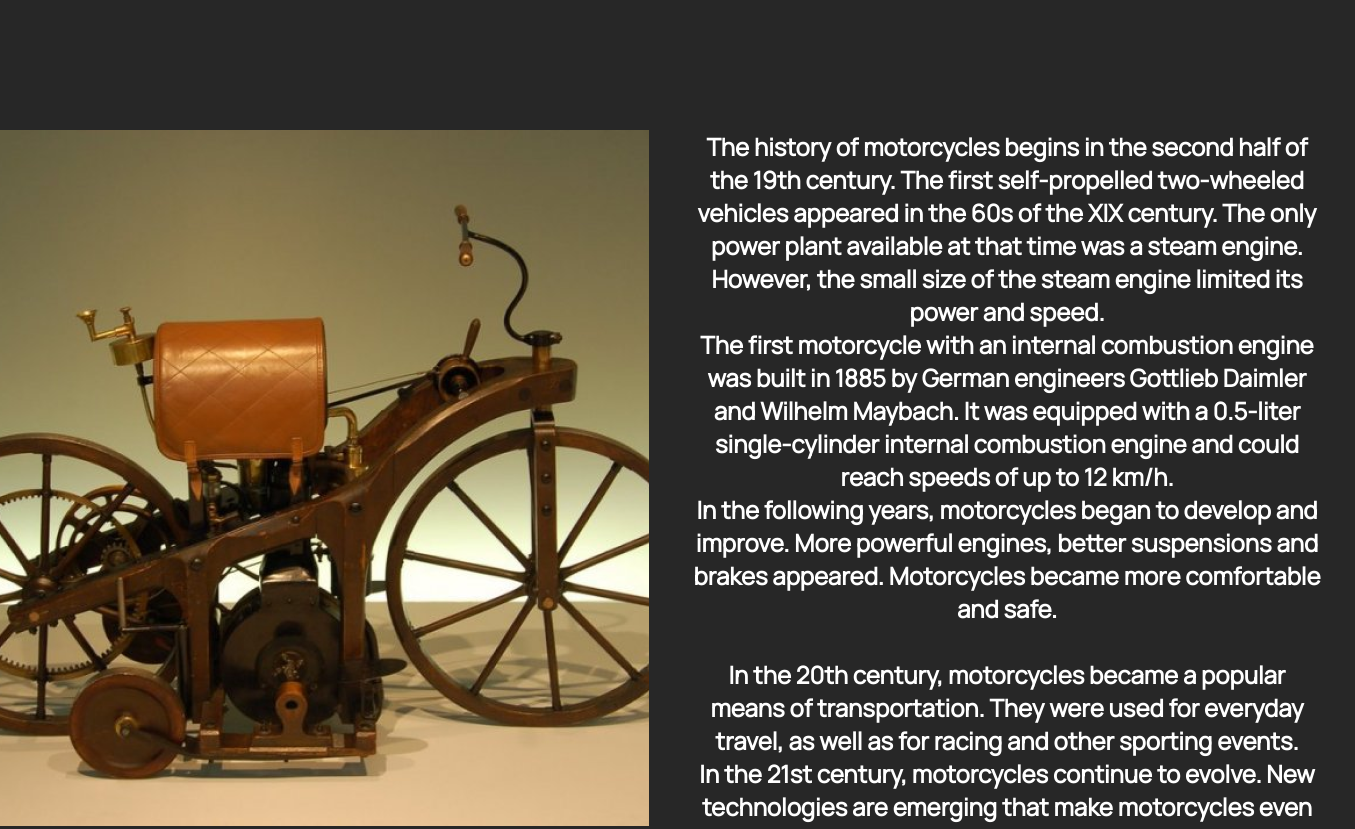
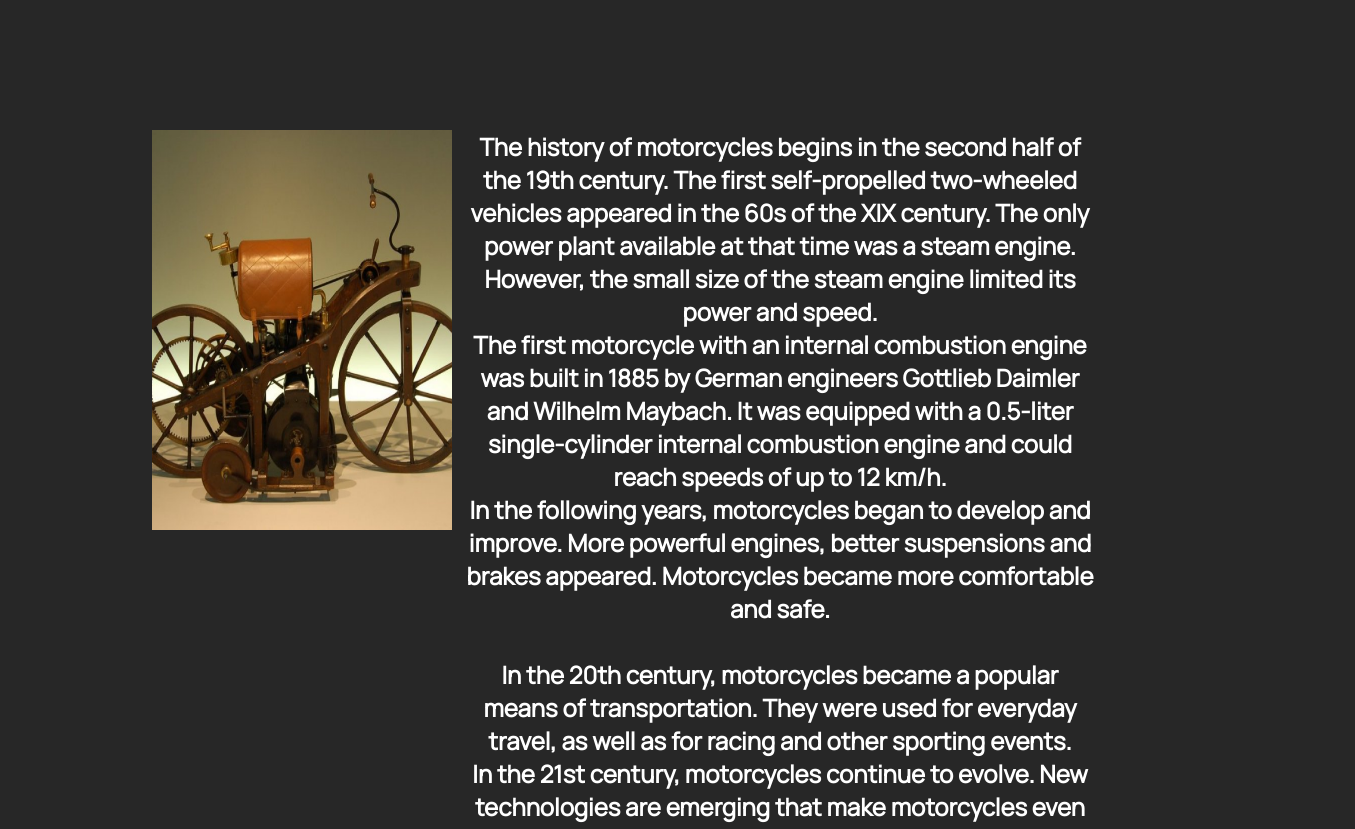
Before and after one commit to Maksutkas/website, a plain HTML site: page index.html in a window 1280 px wide. Shown: the part 3240-4069 px from the top of the page, 1355 px wide, since content can reach past the window. Drawn offline with Linux system fonts and the light colour scheme.

Commit message:
Second commit

```diff
--- a/css/style.css
+++ b/css/style.css
@@ -162,6 +162,8 @@ main{
     text-align: center;
   }
   .context{
+    position: relative;
+    right: 30px;
     width: 636px;
     height: 696px;
     color: #FFF;
--- a/index.html
+++ b/index.html
@@ -69,7 +69,7 @@
     <div class="content">
 
         <div class="grid-container2">
-            <div class="grid-item2"><img src="img/mototsikl 2.png" alt=""></div>
+            <div class="grid-item2"><img style="width:300px; height:400px" src="img/mototsikl 2.png" alt=""></div>
             <div class="grid-item2">
                 <div class="context">The history of motorcycles begins in the second half of the 19th century. The first self-propelled two-wheeled vehicles appeared in the 60s of the XIX century. The only power plant available at that time was a steam engine. However, the small size of the steam engine limited its power and speed.
                     <br>
```
